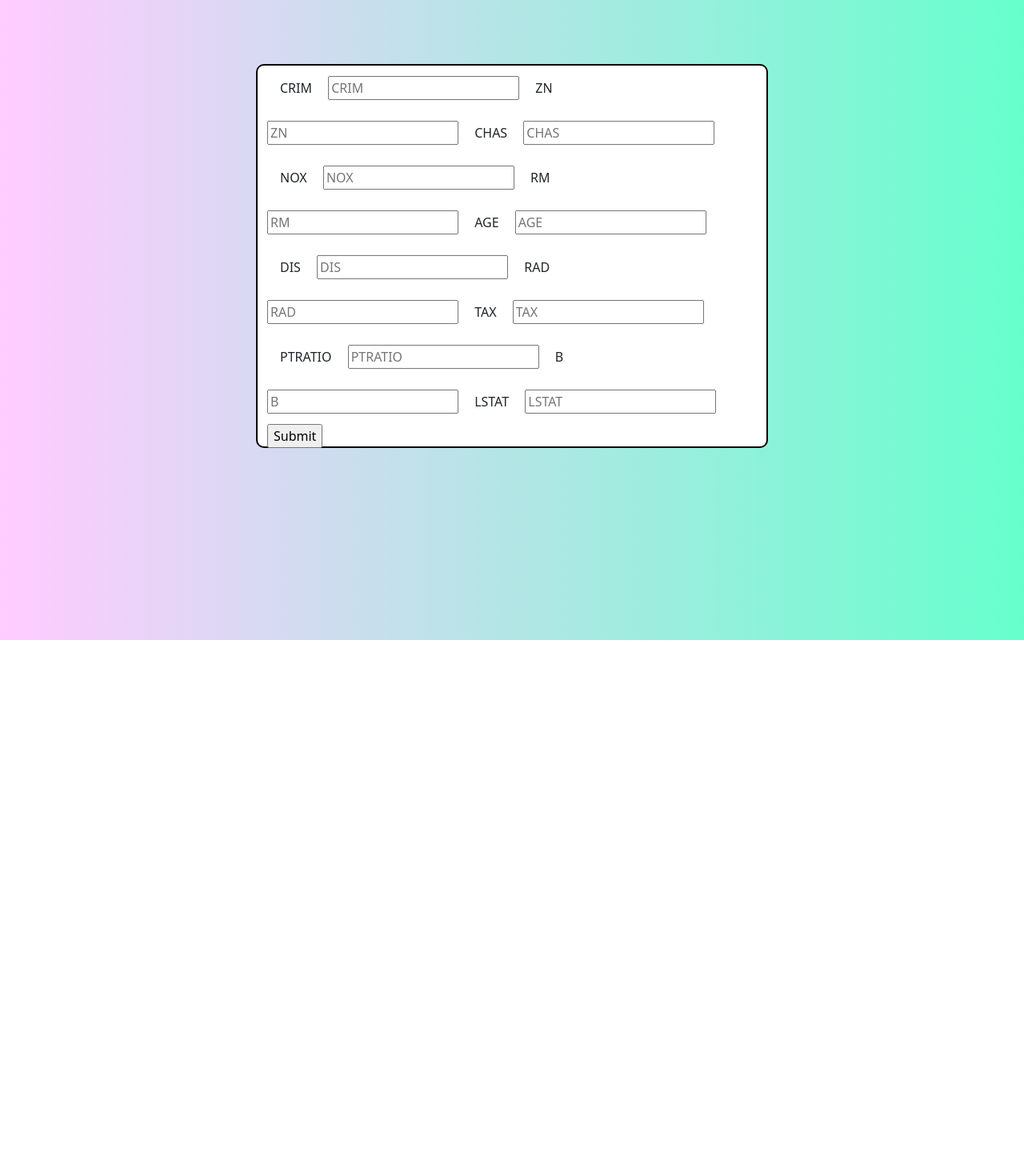
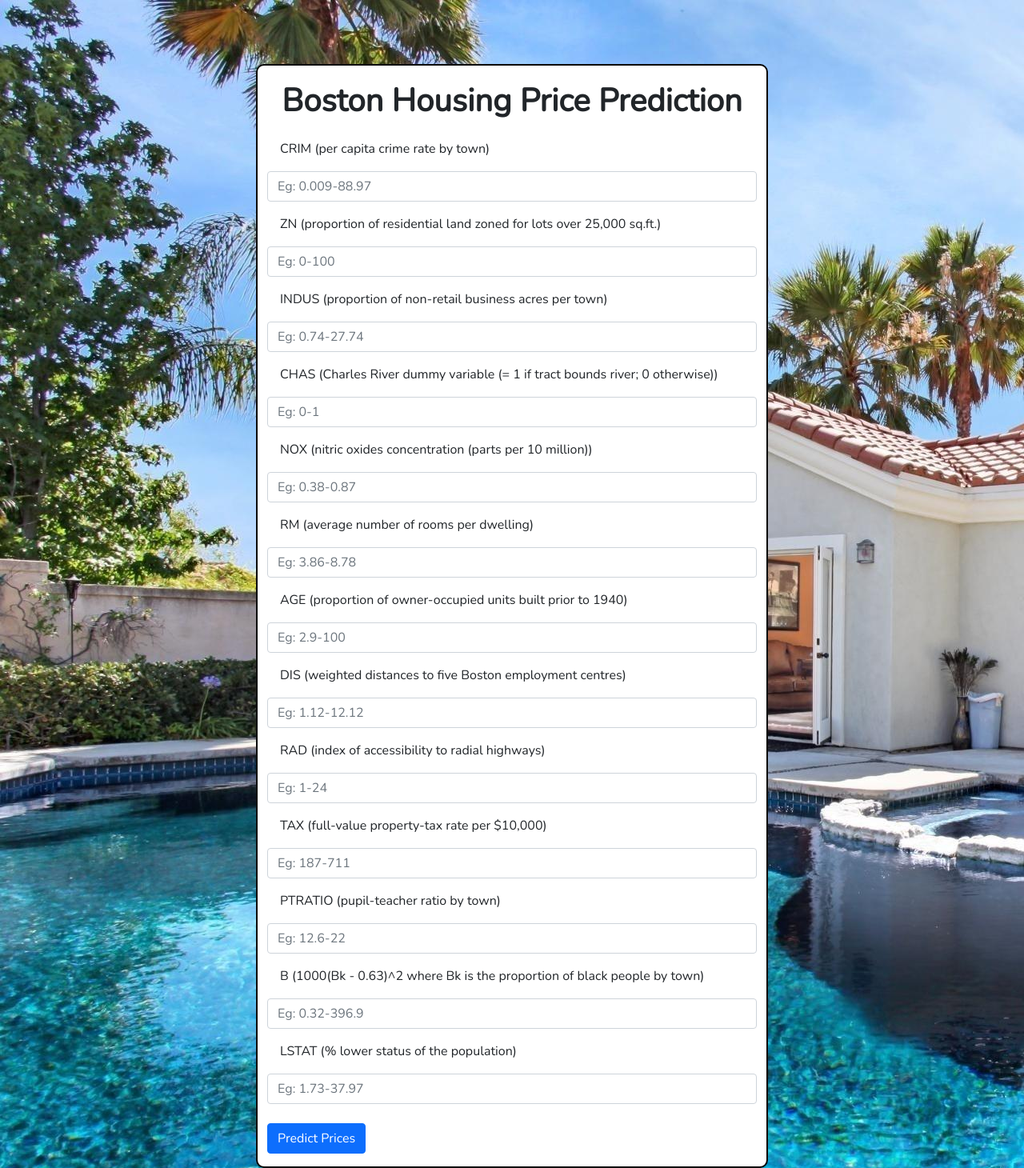
Before and after one commit to JuelBasak/BostonHousingPrice, a Flask app: page / in a window 1280 px wide. Shown: the whole page at 80% size. Before the commit the page ends 800 px from the top, so only its background shows below. Run offline with Flask 2, Linux system fonts and the light colour scheme; parts of the project's set-up code (start-up, migrations or seed data) failed here and were passed over.

Commit message:
Project Working completely

```diff
--- a/main.py
+++ b/main.py
@@ -1,32 +1,48 @@
 from flask.templating import render_template
 import joblib
 import pandas as pd
-from flask import Flask
+from flask import Flask, request
 
 app = Flask(__name__)
+
 
 @app.route('/', methods=['GET'])
 def homepage():
     return render_template('index.html')
 
+
+@app.route('/predict', methods=['POST'])
 def predict():
 
-    data = pd.DataFrame([[0.04741, 	0.0 ,	11.93 ,	0.0 ,	0.573 ,	6.030 ,	80.8 ,	2.5050 ,	1.0 ,	273.0 ,	21.0 	,396.90 ,	7.88 ]], columns=['CRIM', 'ZN', 'INDUS', 'CHAS', 'NOX', 'RM', 'AGE', 'DIS', 'RAD', 'TAX',
-        'PTRATIO', 'B', 'LSTAT'])
+    CRIM = float(request.form['CRIM'])
+    ZN = float(request.form['ZN'])
+    INDUS = float(request.form['INDUS'])
+    CHAS = float(request.form['CHAS'])
+    NOX = float(request.form['NOX'])
+    RM = float(request.form['RM'])
+    AGE = float(request.form['AGE'])
+    DIS = float(request.form['DIS'])
+    RAD = float(request.form['RAD'])
+    TAX = float(request.form['TAX'])
+    PTRATIO = float(request.form['PTRATIO'])
+    B = float(request.form['B'])
+    LSTAT = float(request.form['LSTAT'])
 
+    data = pd.DataFrame([[CRIM, ZN,	INDUS, CHAS, NOX, RM,	AGE, DIS, RAD, TAX,	PTRATIO, B, LSTAT]],
+                        columns=['CRIM', 'ZN', 'INDUS', 'CHAS', 'NOX', 'RM', 'AGE', 'DIS', 'RAD', 'TAX', 'PTRATIO', 'B', 'LSTAT'])
 
-    lin_reg = joblib.load('Linear-Regression-Model.pkl')
-    numerical_transformer = joblib.load('numerical_transformer.pkl')
-    column_transformer= joblib.load('column_transformer.pkl')
-
+    lin_reg = joblib.load('model/Linear-Regression-Model.pkl')
+    numerical_transformer = joblib.load('model/numerical_transformer.pkl')
+    column_transformer = joblib.load('model/column_transformer.pkl')
 
     prepared_data = column_transformer.transform(data)
     output = lin_reg.predict(prepared_data)
     final_output = numerical_transformer.inverse_transform(output)
+    final_output = '{:.2f}'.format(final_output[0, 0])
 
-    return '{:.2f}'.format(final_output[0, 0])
 
-print(predict())
+    return render_template('index.html', result=final_output)
+
 
 if __name__ == '__main__':
     app.run(debug=True)
--- a/static/style.css
+++ b/static/style.css
@@ -1,18 +1,32 @@
+@import url('https://fonts.googleapis.com/css2?family=Nunito&display=swap');
+
 body{
-    background-image: linear-gradient(to right, #ffccff , #66ffcc);
+    /* background-image: linear-gradient(to right, #ffccff , #66ffcc); */
+    background-image: url('housing.jpg');
+    font-family: 'Nunito', sans-serif;
 }
 
+
 .container{
-    /* align-self: center; */
     margin-top: 5em;
-    align-content: center;
     width: 50%;
-    height: 30em;
+    height: 100%;
     background-color: white;
     border: black solid;
     border-width:  2px;
     border-radius: 10px;
 }
+
+h1{
+    font-weight: bold;
+    text-align: center;
+    margin-top: 0.5em;
+}
+
 label{
     padding: 1em;
 }
+
+.output{
+    text-align: center;
+}
--- a/templates/index.html
+++ b/templates/index.html
@@ -16,56 +16,83 @@
 </head>
 
 <body>
-    <form action="/" method="GET">
+
+    <form action="/predict" method="POST">
 
         <div class="container">
 
-        <label for="CRIM">CRIM</label>
-        <input type="text" placeholder="CRIM" id="CRIM">
+            <div class="heading">
+                <h1>Boston Housing Price Prediction</h1>
+            </div>
 
-        <label for="ZN">ZN</label>
-        <input type="text" placeholder="ZN" id="ZN">
+            <label for="CRIM">CRIM (per capita crime rate by town)</label>
+            <input class="form-control" type="number" placeholder="Eg: 0.009-88.97" id="CRIM" name="CRIM" step="0.001"
+                required>
 
-        <label for="CHAS">CHAS</label>
-        <input type="text" placeholder="CHAS" id="CHAS">
+            <label for="ZN">ZN (proportion of residential land zoned for lots over 25,000 sq.ft.)</label>
+            <input class="form-control" type="number" placeholder="Eg: 0-100" id="ZN" name="ZN" step="0.001" required>
 
-        <br>
+            <label for="INDUS">INDUS (proportion of non-retail business acres per town)</label>
+            <input class="form-control" type="number" placeholder="Eg: 0.74-27.74" id="INDUS" name="INDUS" step="0.001"
+                required>
 
-        <label for="NOX">NOX</label>
-        <input type="text" placeholder="NOX" id="NOX">
+            <label for="CHAS">CHAS (Charles River dummy variable (= 1 if tract bounds river; 0 otherwise))</label>
+            <input class="form-control" type="number" placeholder="Eg: 0-1" id="CHAS" name="CHAS" required>
 
-        <label for="RM">RM</label>
-        <input type="text" placeholder="RM" id="RM">
+            <label for="NOX">NOX (nitric oxides concentration (parts per 10 million))</label>
+            <input class="form-control" type="number" placeholder="Eg: 0.38-0.87" id="NOX" name="NOX" step="0.001"
+                required>
 
-        <label for="AGE">AGE</label>
-        <input type="text" placeholder="AGE" id="AGE">
+            <label for="RM">RM (average number of rooms per dwelling)</label>
+            <input class="form-control" type="number" placeholder="Eg: 3.86-8.78" id="RM" name="RM" step="0.001"
+                required>
 
-        <br>
+            <label for="AGE">AGE (proportion of owner-occupied units built prior to 1940)</label>
+            <input class="form-control" type="number" placeholder="Eg: 2.9-100" id="AGE" name="AGE" step="0.001"
+                required>
 
-        <label for="DIS">DIS</label>
-        <input type="text" placeholder="DIS" id="DIS">
+            <label for="DIS">DIS (weighted distances to five Boston employment centres)</label>
+            <input class="form-control" type="number" placeholder="Eg: 1.12-12.12" id="DIS" name="DIS" step="0.001"
+                required>
 
-        <label for="RAD">RAD</label>
-        <input type="text" placeholder="RAD" id="RAD">
+            <label for="RAD">RAD (index of accessibility to radial highways)</label>
+            <input class="form-control" type="number" placeholder="Eg: 1-24" id="RAD" name="RAD" required>
 
-        <label for="TAX">TAX</label>
-        <input type="text" placeholder="TAX" id="TAX">
+            <label for="TAX">TAX (full-value property-tax rate per $10,000)</label>
+            <input class="form-control" type="number" placeholder="Eg: 187-711" id="TAX" name="TAX" step="0.001"
+                required>
 
-        <br>
+            <label for="PTRATIO">PTRATIO (pupil-teacher ratio by town)</label>
+            <input class="form-control" type="number" placeholder="Eg: 12.6-22" id="PTRATIO" name="PTRATIO" step="0.001"
+                required>
 
-        <label for="PTRATIO">PTRATIO</label>
-        <input type="text" placeholder="PTRATIO" id="PTRATIO">
+            <label for="B">B (1000(Bk - 0.63)^2 where Bk is the proportion of black people by town)</label>
+            <input class="form-control" type="number" placeholder="Eg: 0.32-396.9" id="B" name="B" step="0.001"
+                required>
 
-        <label for="B">B</label>
-        <input type="text" placeholder="B" id="B">
+            <label for="LSTAT">LSTAT (% lower status of the population)</label>
+            <input class="form-control" type="number" placeholder="Eg: 1.73-37.97" id="LSTAT" name="LSTAT" step="0.001"
+                required>
 
-        <label for="LSTAT">LSTAT</label>
-        <input type="text" placeholder="LSTAT" id="LSTAT">
+            <br>
 
-        <br>
+            <div class="col-auto">
+                <button type="submit" class="btn btn-primary mb-3" data-bs-toggle="modal"
+                    data-bs-target="#exampleModal">Predict Prices</button>
+            </div>
 
-        <input type="submit" value="Submit">
-    </div>
+            <div class="output">
+                {% if result %}
+                {% if result > '0' %}
+                <h3>Predicted Price is {{result}} units</h3>
+                {% else %}
+                <h3> Predicted Price is Negative. Value : {{result}} units </h3>
+                {% endif %}
+                {% endif %}
+
+            </div>
+
+        </div>
 
     </form>
 
@@ -74,8 +101,9 @@
 
     <!-- Option 1: Bootstrap Bundle with Popper -->
     <script src="https://cdn.jsdelivr.net/npm/bootstrap@5.1.1/dist/js/bootstrap.bundle.min.js"
-        integrity="sha384-/bQdsTh/da6pkI1MST/rWKFNjaCP5gBSY4sEBT38Q/9RBh9AH40zEOg7Hlq2THRZ"
-        crossorigin="anonymous"></script>
+        integrity="sha384-/bQdsTh/da6pkI1MST/rWKFNjaCP5gBSY4sEBT38Q/9RBh9AH40zEOg7Hlq2THRZ" crossorigin="anonymous">
+
+        </script>
 
     <!-- Option 2: Separate Popper and Bootstrap JS -->
     <!--
```
Also changed, not shown: static/housing.jpg (added).
